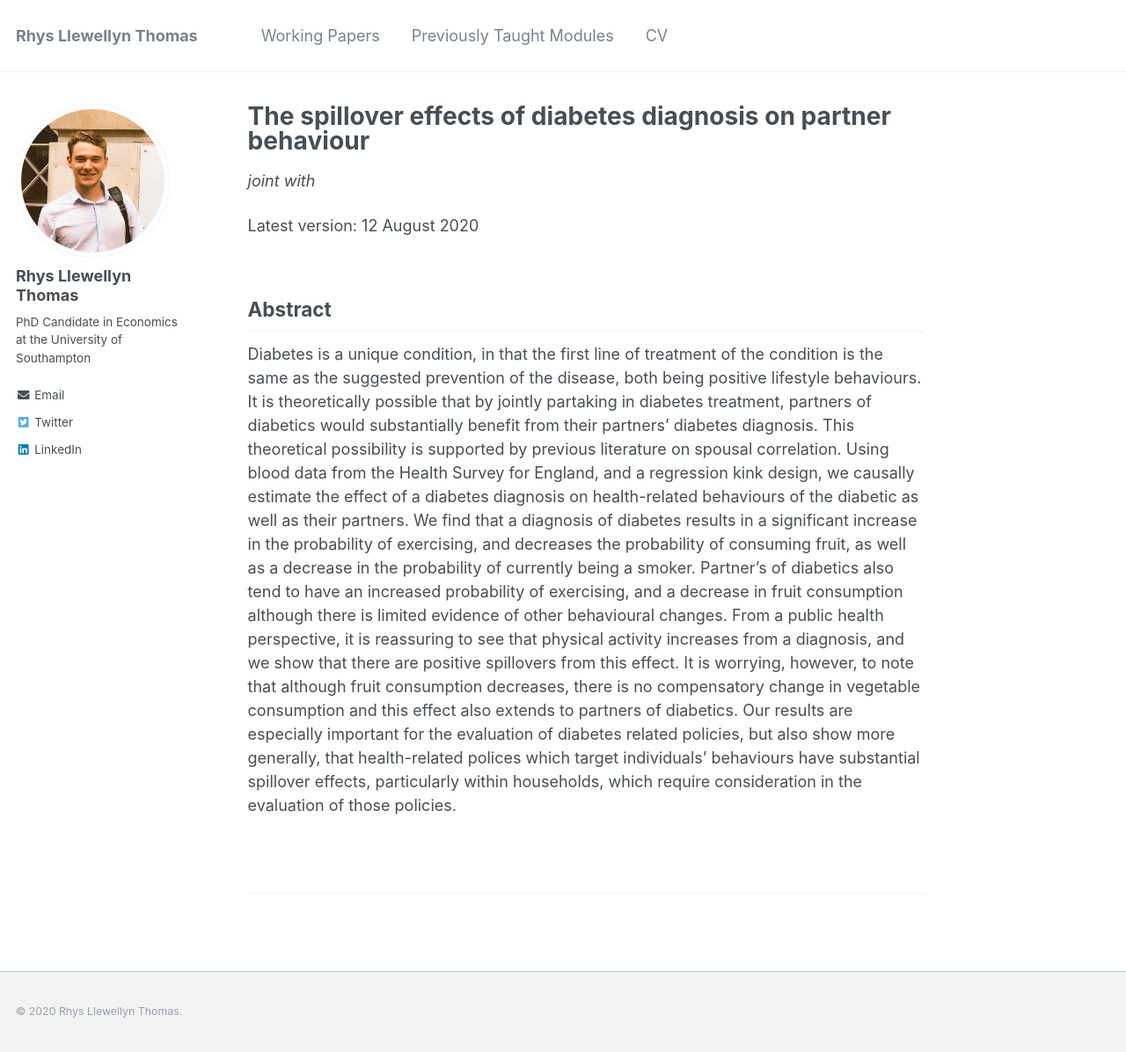
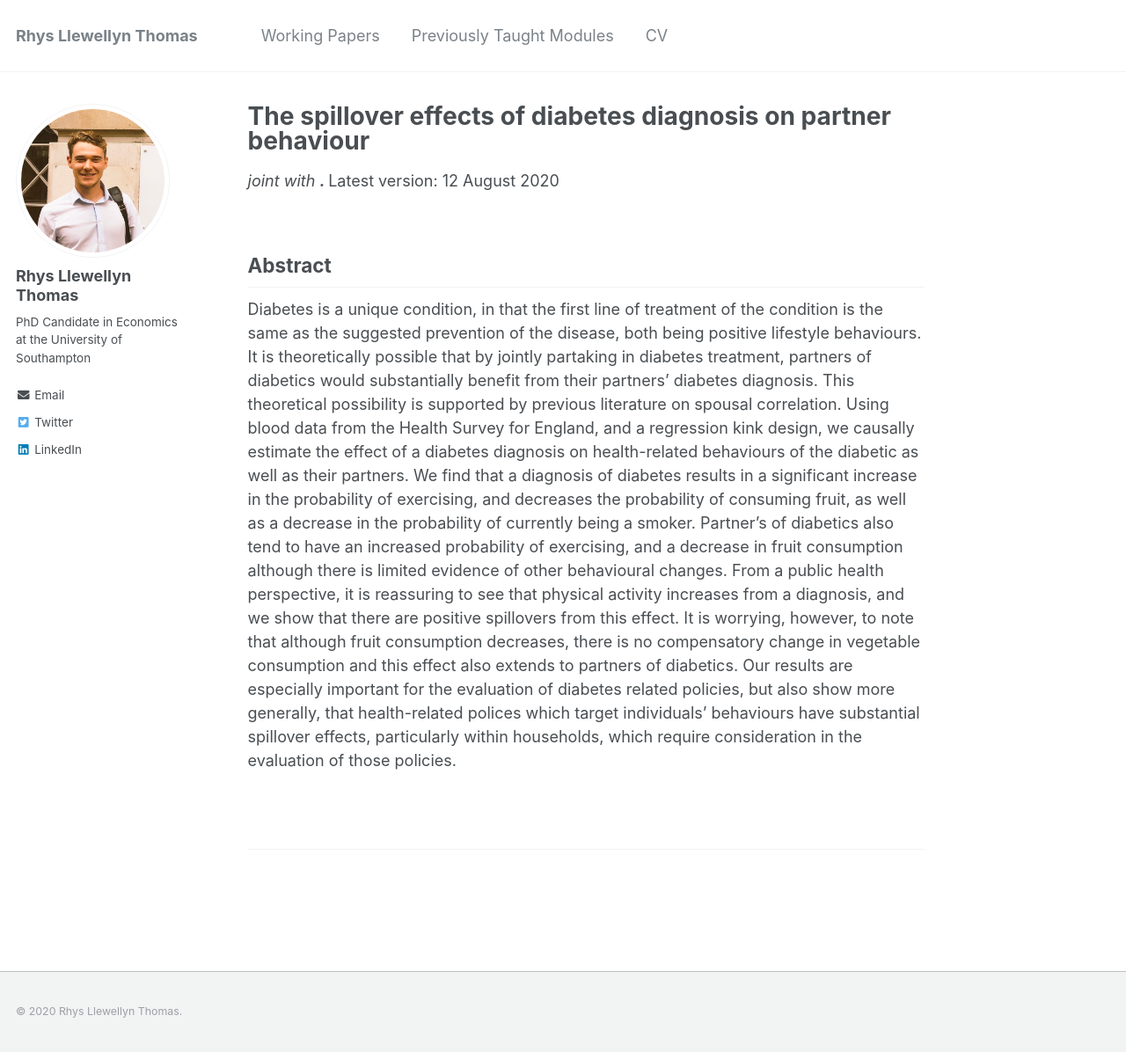
Before and after one commit to RhysLlThomas/rhysllthomas.github.io, a Jekyll site: the page built from _workingpapers/2020-08-12-diabetes-spillover.md, in a window 1280 px wide and 1196 px high. Shown: the whole window at 88% size. Built offline with Jekyll 4.4.1, drawn with Linux system fonts in a browser that asks for light colours.

```diff
--- a/_layouts/single.html
+++ b/_layouts/single.html
@@ -37,8 +37,7 @@ layout: default
           <p> <i> joint with <strong> {{ post.author }}. </strong> </i>
           Published in <i>{{ page.venue }}</i>, {{ page.date | default: "1900-01-01" | date: "%B %Y" }} </p>
         {% elsif page.date %}
-          <p> <i> joint with <strong> {{ post.author }} </strong> </i> </p>
-          <p> Latest version: {{ page.date | default: "1900-01-01" | date: "%e %B %Y" }} </p>
+          <p> <i> joint with <strong> {{ post.author }}. </strong> </i> Latest version: {{ page.date | default: "1900-01-01" | date: "%e %B %Y" }} </p>
         {% endif %}
 
 
```
